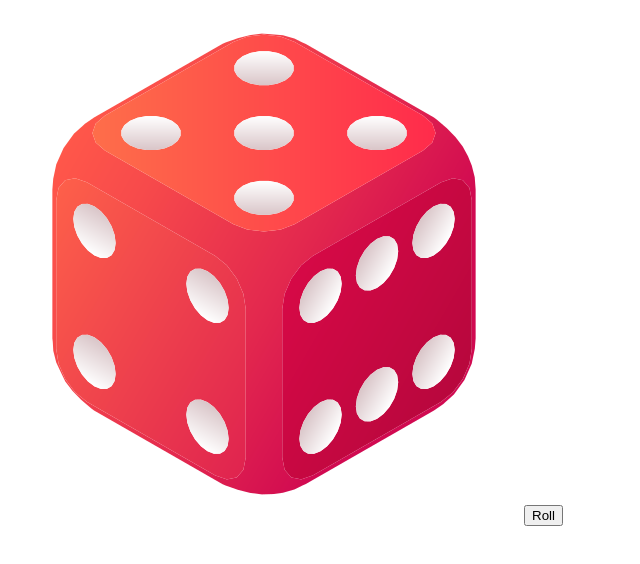
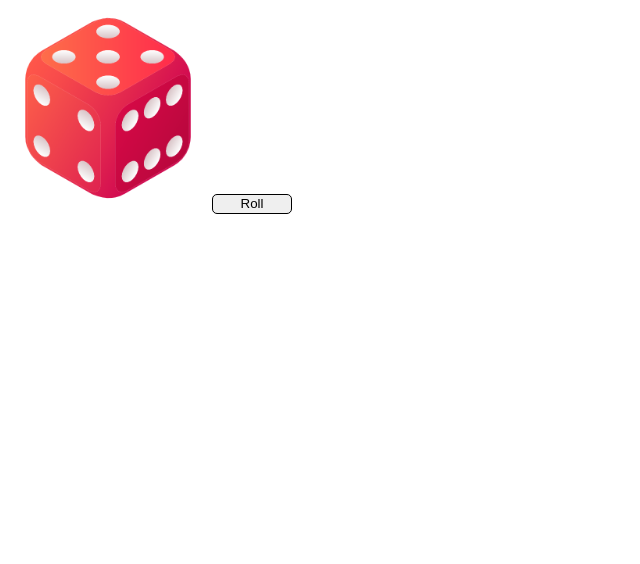
Before and after one commit to payalgupta13/Dies, a plain HTML site: page index.html in a window 1280 px wide. Shown: the whole page, without its empty margins (0-640 px from the left). Drawn offline with Linux system fonts and the light colour scheme.

Commit message:
css added

```diff
--- a/index.html
+++ b/index.html
@@ -5,7 +5,21 @@
     <meta name="viewport" content="width=device-width, initial-scale=1.0">
     <title>Dies Roller</title>
     <style>
-
+        .img-dice{
+            height: 200px;
+        }
+        .roll{
+            height: 20px;
+            width: 80px;
+            align-items: center;
+            border-radius: 5px;
+            border: 1px solid black;
+            cursor: pointer;
+        }
+        .roll:hover{
+            background-color: aqua;
+            border: 2px solid black;
+        }
     </style>
 </head>
 <body>
```
